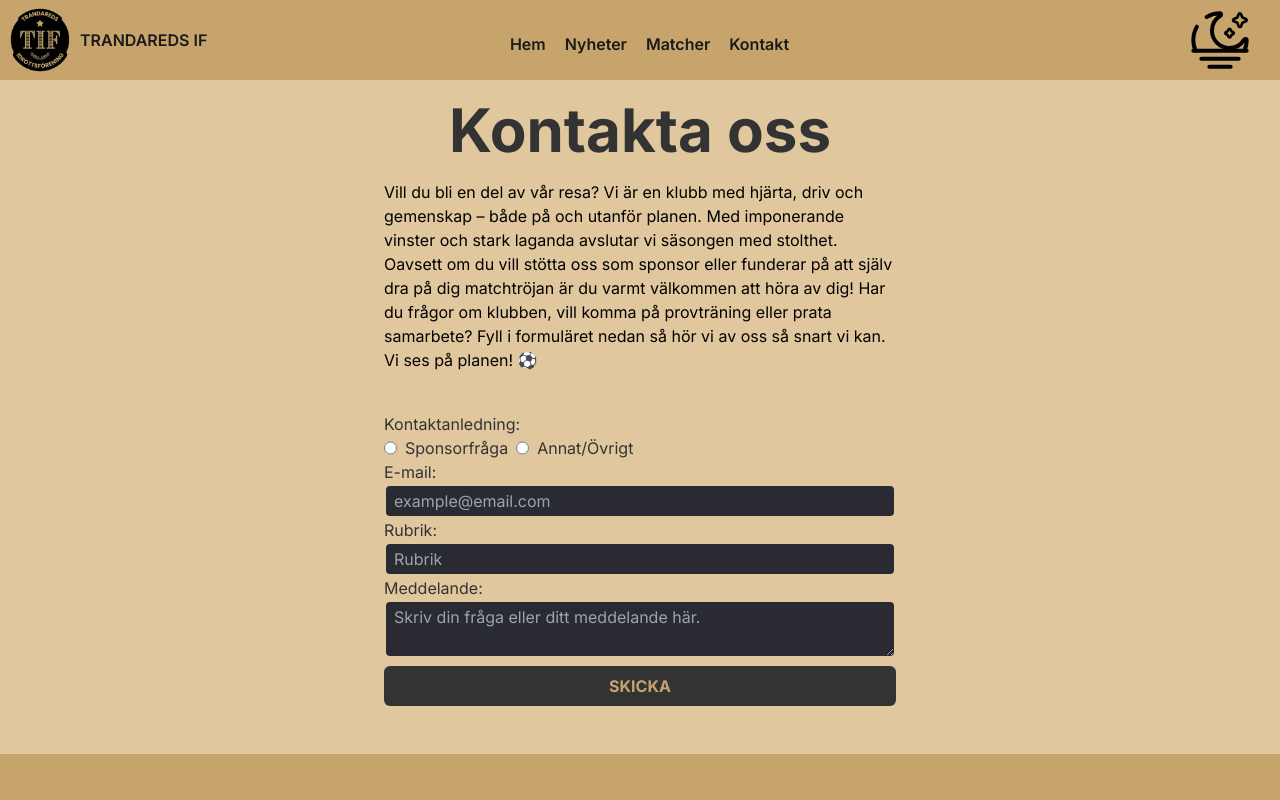
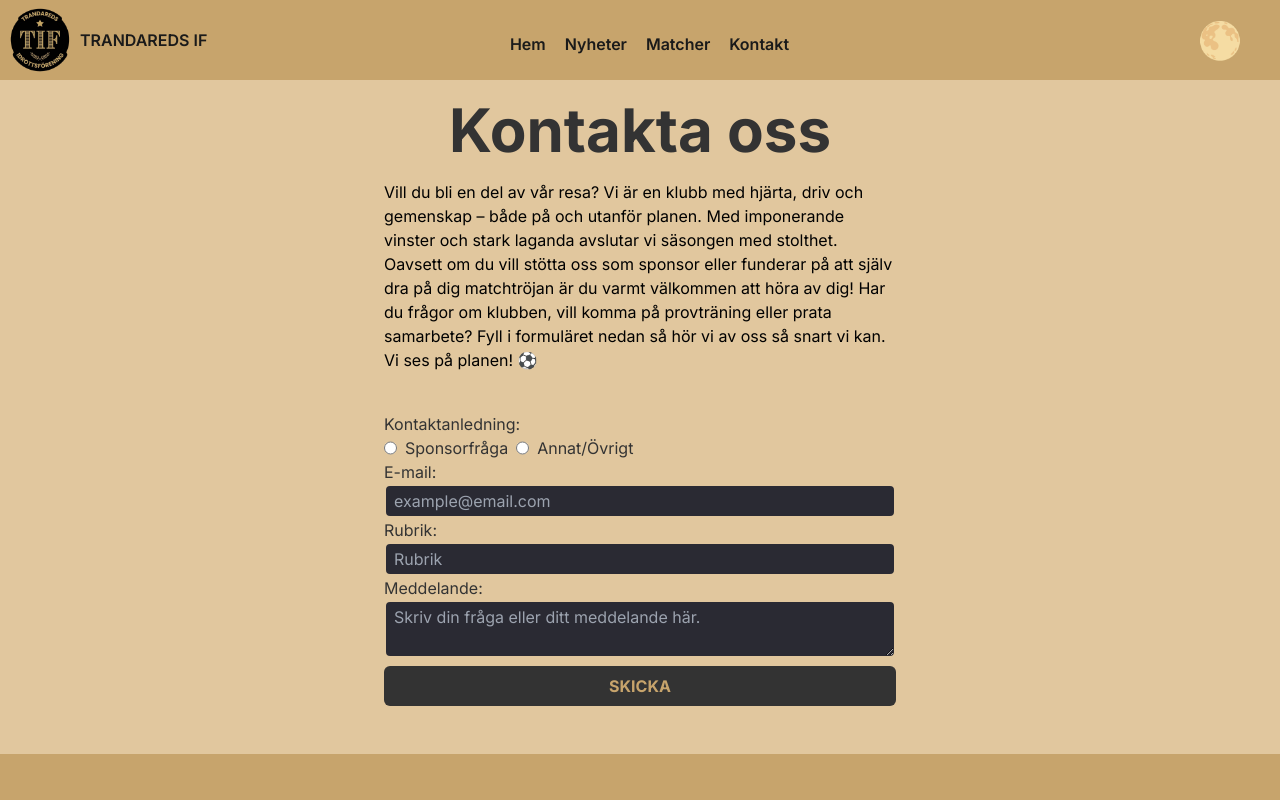
Before and after one commit to lia-2-team-1/webbsite, a React (Vite) app: page /contact in a window 1280 px wide. Shown: the top 800 px of the page. Built offline with nearby package versions, Linux system fonts and the light colour scheme.

Commit message:
change to emojis in darkmode, add space to navlinks in mobile view

```diff
--- a/index.html
+++ b/index.html
@@ -1,11 +1,11 @@
-<!DOCTYPE html>
+<!doctype html>
 <html lang="en">
   <head>
     <meta charset="UTF-8" />
     <link
       rel="icon"
       type="image/svg+xml"
-      href="/public/football-ball-soccer-svgrepo-com.svg"
+      href="/football-ball-soccer-svgrepo-com.svg"
     />
     <meta name="viewport" content="width=device-width, initial-scale=1.0" />
     <title>Trandareds IF</title>
--- a/src/components/LightDark.tsx
+++ b/src/components/LightDark.tsx
@@ -13,13 +13,14 @@ export default function LightDark({ className }) {
   return (
     <>
       <button
-        className={`h-14 w-14 md:h-16 md:w-16 lg:w-20 lg:h-20 p-2 dark:bg-slate bg-sandybrown max-h-20 ${className}`}
+        className={`h-14 w-14 md:h-16 md:w-16 lg:w-20 lg:h-20 p-2
+                  dark:bg-transparent bg-transparent
+                  text-2xl md:text-3xl lg:text-4xl
+                  transition-all duration-250 ease-out
+                  hover:scale-110 ${className}`}
         onClick={() => darkModeHandler()}
       >
-        {dark && <Sun className="w-full" stroke="stroke-sandybrown" />}
-        {!dark && (
-          <Moon className="w-full" stroke="stroke-black" fill="fill-black" />
-        )}
+        {dark ? "☀️" : "🌕"}
       </button>
     </>
   );
--- a/src/components/Moon.tsx
+++ /dev/null
@@ -1,14 +0,0 @@
-interface MoonProps {
-    stroke: string;
-    fill: string;
-    className: string;
-}
-export default function Moon({stroke, fill, className}: MoonProps ){
-    return(
-        <svg className={className} fill="none" viewBox="0 0 24 24">
-        <path className={`${stroke}`} strokeLinecap="round" strokeLinejoin="round" strokeWidth="1.5" d="M8 22h8M5 19h14M2 16h20"/>
-        <path className={`${fill}`} d="m21.067 11.857-.642-.388.642.388Zm-8.924-8.924-.388-.642.388.642ZM20.481 15.7a.75.75 0 0 0 1.374.6l-1.374-.6Zm-18.336.6a.75.75 0 0 0 1.374-.6l-1.374.6Zm1.842-8.924a.75.75 0 0 0-1.298-.752l1.298.752Zm2.637-4.687a.75.75 0 1 0 .752 1.298l-.752-1.298ZM15.5 14.25A5.75 5.75 0 0 1 9.75 8.5h-1.5a7.25 7.25 0 0 0 7.25 7.25v-1.5Zm4.925-2.781A5.746 5.746 0 0 1 15.5 14.25v1.5a7.247 7.247 0 0 0 6.21-3.505l-1.285-.776ZM9.75 8.5a5.747 5.747 0 0 1 2.781-4.925l-.776-1.284A7.246 7.246 0 0 0 8.25 8.5h1.5Zm11.5 3.5a9.216 9.216 0 0 1-.77 3.7l1.375.6c.576-1.318.895-2.773.895-4.3h-1.5ZM3.52 15.7a9.216 9.216 0 0 1-.77-3.7h-1.5c0 1.527.319 2.982.895 4.3l1.374-.6ZM12 2.75a.384.384 0 0 1-.268-.118.285.285 0 0 1-.082-.155c-.004-.031-.002-.121.105-.186l.776 1.284c.503-.304.665-.861.606-1.299-.062-.455-.42-1.026-1.137-1.026v1.5Zm9.71 9.495c-.066.107-.156.109-.187.105a.285.285 0 0 1-.155-.082.384.384 0 0 1-.118-.268h1.5c0-.717-.571-1.075-1.026-1.137-.438-.059-.995.103-1.299.606l1.284.776ZM2.75 12c0-1.686.45-3.265 1.237-4.624l-1.298-.752A10.704 10.704 0 0 0 1.25 12h1.5Zm4.626-8.013A9.204 9.204 0 0 1 12 2.75v-1.5c-1.957 0-3.794.524-5.376 1.439l.752 1.298Z"/>
-        <path className={`${stroke}`} d="M19.9 2.307a.483.483 0 0 0-.9 0l-.43 1.095a.484.484 0 0 1-.272.274l-1.091.432a.486.486 0 0 0 0 .903l1.091.432c.125.049.223.148.272.273L19 6.81c.162.41.74.41.9 0l.43-1.095a.484.484 0 0 1 .273-.273l1.091-.432a.486.486 0 0 0 0-.903l-1.091-.432a.484.484 0 0 1-.273-.274l-.43-1.095ZM16.033 8.13a.483.483 0 0 0-.9 0l-.157.399a.484.484 0 0 1-.272.273l-.398.158a.486.486 0 0 0 0 .903l.398.157c.125.05.223.148.272.274l.157.399c.161.41.739.41.9 0l.157-.4a.484.484 0 0 1 .272-.273l.398-.157a.486.486 0 0 0 0-.903l-.398-.158a.484.484 0 0 1-.272-.273l-.157-.4Z"/>
-        </svg>
-    )
-}
--- a/src/components/NavLinks.tsx
+++ b/src/components/NavLinks.tsx
@@ -25,8 +25,10 @@ const NavLinks: React.FC<NavLinksProps> = ({ className, onClick }) => {
           to={link.path}
           onClick={onClick}
           className="
-          transition-[color] delay-150 duration-250 ease-out
-          text-codgray dark:text-sandybrown active:underline md:font-semibold md:text-nowrap hover:border-r-2 dark:border-sandybrown border-codgray
+          transition-[color] pt-2 pb-2 lg:pt-0 lg:pb-0 delay-150 duration-250 ease-out
+          text-codgray dark:text-sandybrown active:underline
+           md:font-semibold md:text-nowrap hover:border-r-2
+            dark:border-sandybrown border-codgray
           md:hover:border-r-0 md:hover:border-b-2 text-center"
         >
           {link.text}
--- a/src/components/NewsInfoHeader.tsx
+++ b/src/components/NewsInfoHeader.tsx
@@ -16,7 +16,7 @@ export default function NewsInfoHeader() {
         </p>
         <img
           className="lg:w-[50%] md:w-auto w-auto h-auto"
-          src="./public/tif-hero.jpg"
+          src="/tif-hero.jpg"
           alt="Trandareds IF - lagbild"
         />
       </div>
--- a/src/components/Sun.tsx
+++ /dev/null
@@ -1,13 +0,0 @@
-interface SunProps {
-    stroke: string;
-    className: string;
-}
-export default function Sun({stroke, className}: SunProps)
-{
-    return(
-    <svg className={className} fill="none" viewBox="0 0 24 24">
-    <path className={stroke} strokeLinecap="round" strokeLinejoin="round" strokeWidth="1.5" d="M8 22h8M5 19h14M2 16h20"/>
-    <path className={stroke} strokeLinecap="round" strokeWidth="1.5" d="M10 6.341a6 6 0 0 1 6.5 9.627h-9A5.977 5.977 0 0 1 6 12c0-.701.12-1.374.341-2M12 2v1M22 12h-1M3 12H2M19.07 4.93l-.392.393M5.322 5.322l-.393-.393"/>
-    </svg>
-    )
-}
```
